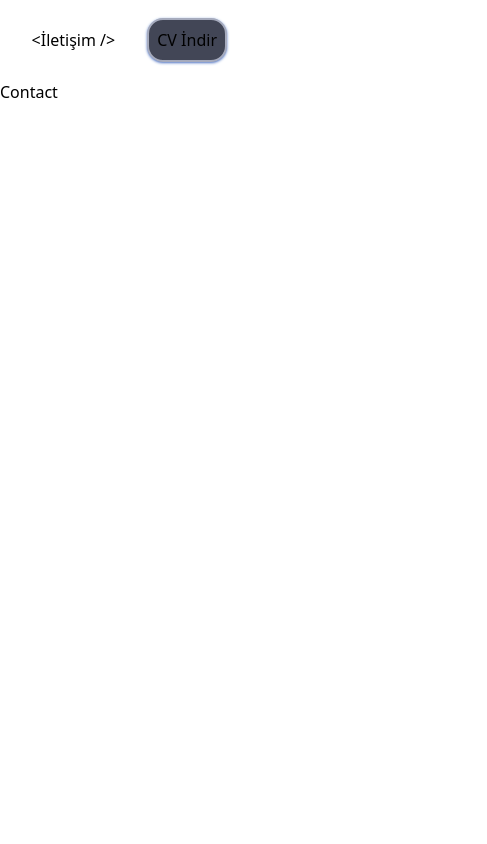
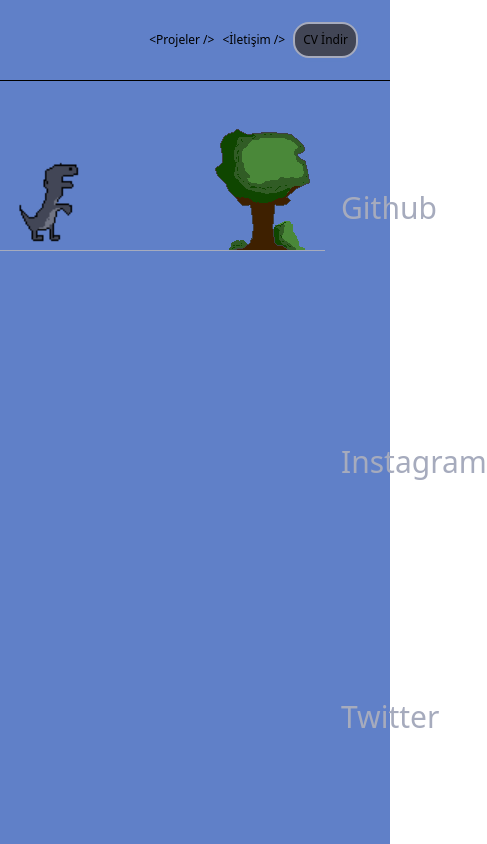
Before and after one commit to emretokk/portfolioDenemeleri, a React (Vite) app: page /contact in a window 390 px wide. Shown: the whole page, 487 px wide, since content can reach past the window. Built offline with nearby package versions, Linux system fonts and the light colour scheme; some icons are missing.

Commit message:
contact page started & responsive fixes

```diff
--- a/src/components/content.jsx
+++ b/src/components/content.jsx
@@ -25,39 +25,28 @@ function Content() {
     <main className="flex border-t border-black h-full relative">
       <div className="w-1/3 h-full">
         <div id="typingArea" className="mt-20 ml-20 w-fit h-fit">
-          <span id="typer" className="text-2xl whitespace-nowrap"></span>
+          <span
+            id="typer"
+            className="text-base md:text-2xl whitespace-nowrap"
+          ></span>
         </div>
       </div>
       <div className="w-2/3 h-full flex flex-col justify-end">
-        <div className="w-full h-fit flex flex-grow items-center justify-center gap-4 text-primary">
-          <a
-            href="https://github.com/emretokk"
-            className="hover:text-grayLight transition-colors"
-          >
-            <FaGithub size={40} />
-          </a>
-          <a
-            href="https://twitter.com/emre_t0k"
-            className="hover:text-grayLight transition-colors"
-          >
-            <FaTwitter size={40} />
-          </a>
-          <a
-            href="https://www.instagram.com/emre.t0k/"
-            className="hover:text-grayLight transition-colors"
-          >
-            <FaInstagram size={40} />
-          </a>
-        </div>
-        <h2 className="text-xl mx-auto">Burası Hala Yapım Aşamasında!!</h2>
+        <h2 className="text-xl mx-auto text-center">
+          Bu site hala yapım aşamasında!!
+        </h2>
         <div className="flex mx-auto">
           <img
             src={construction}
             alt="construction"
-            className="sm:w-[250px] sm:h-[200px] lg:w-[500px] lg:h-[350px]"
+            className="w-[150px] h-[100px] sm:w-[250px] sm:h-[200px] lg:w-[500px] lg:h-[350px]"
           />
           <div className="flex items-center">
-            <img src={crane} alt="crane" className="w-28 h-28" />
+            <img
+              src={crane}
+              alt="crane"
+              className="w-16 h-16 sm:w-28 sm:h-28"
+            />
           </div>
         </div>
       </div>
--- a/src/components/header.jsx
+++ b/src/components/header.jsx
@@ -6,10 +6,7 @@ import myPdf from "../assets/test.pdf";
 function Header() {
   return (
     <header className="w-full h-20 flex shrink-0">
-      <div
-        id="leftHeader"
-        className="sm:w-1/2 h-full flex items-center space-x-8"
-      >
+      <div id="leftHeader" className="w-1/2 h-full flex items-center space-x-8">
         <div className="icon ml-8">
           <Link to={"/"}>
             <FaCodePullRequest className="w-8 h-8 text-black" />
@@ -18,7 +15,7 @@ function Header() {
       </div>
       <div
         id="rightHeader"
-        className="w-1/2 pr-8 h-full flex items-center justify-end space-x-8 whitespace-nowrap"
+        className="w-1/2 pr-8 h-full flex items-center justify-end space-x-2 sm:space-x-8 text-xs sm:text-xl whitespace-nowrap"
       >
         <div className="hover:text-lime">
           <Link to={"/projects"}>{"<Projeler />"}</Link>
--- a/src/components/spaceship.jsx
+++ b/src/components/spaceship.jsx
@@ -2,7 +2,7 @@ import spaceship from "../assets/spaceship.png";
 
 function Spaceship() {
   return (
-    <div className="sm:w-[150px] sm:h-[150px] md:w-[300px] md:h-[300px] lg:w-fit lg:h-fit  absolute bottom-4 left-12 animate-bounceSlow opacity-30">
+    <div className="w-[100px] h-[100px] md:w-[300px] md:h-[300px] lg:w-fit lg:h-fit  absolute bottom-4 left-12 animate-bounceSlow opacity-30">
       <img src={spaceship} alt="spaceship" />
     </div>
   );
--- a/src/pages/contact.jsx
+++ b/src/pages/contact.jsx
@@ -1,10 +1,60 @@
-import React from "react";
+import React, { useEffect, useState } from "react";
 import Header from "../components/header";
+import { FaGithub, FaTwitter, FaLinkedin, FaInstagram } from "react-icons/fa";
+import dino from "../assets/dino.gif";
+import tree from "../assets/tree.png";
+
+const myLinks = {
+  github: "https://github.com/emretokk",
+  twitter: "https://twitter.com/emre_t0k",
+  instagram: "https://www.instagram.com/emre.t0k/",
+};
 
 function Contact() {
   return (
-    <div>
-      <Header /> Contact
+    <div className="w-screen h-screen flex flex-col bg-primary">
+      <Header />
+      <main className="flex flex-col border-t border-black text-grayLight h-full w-full">
+        <div className="h-1/3 w-full flex">
+          <div className="w-5/6 h-2/3 border-grayLight border-b relative">
+            <img
+              src={tree}
+              alt="tree"
+              className={`absolute bottom-0 right-0`}
+            />
+            <img
+              src={dino}
+              alt="dino"
+              className="w-24 h-24 absolute bottom-0"
+            />
+          </div>
+          <a
+            href={myLinks.github}
+            className="flex w-1/6 items-center hover:text-lime"
+          >
+            <FaGithub className="mr-4 w-12 h-12" />
+            <span className="text-3xl">Github</span>
+          </a>
+        </div>
+        <div className="h-1/3 items-center flex flex-row-reverse">
+          <a
+            href={myLinks.instagram}
+            className="flex w-1/6 items-center hover:text-lime"
+          >
+            <FaInstagram className="mr-4 w-12 h-12" />
+            <span className="text-3xl">Instagram</span>
+          </a>
+        </div>
+        <div className="h-1/3 items-center flex flex-row-reverse">
+          <a
+            href={myLinks.twitter}
+            className="flex w-1/6 items-center hover:text-lime"
+          >
+            <FaTwitter className="mr-4 w-12 h-12" />
+            <span className="text-3xl">Twitter</span>
+          </a>
+        </div>
+      </main>
     </div>
   );
 }
--- a/src/pages/projects.jsx
+++ b/src/pages/projects.jsx
@@ -90,8 +90,7 @@ function Projects() {
           <div className="flex flex-col gap-4 grow pl-8">
             <h2 className="text-2xl md:text-3xl">Trendyol Karanlık Mod</h2>
             <p className="text-sm md:text-base">
-              Bu projede Trendyol'a olmayan karanlık modunu eklemeye
-              çalışmıştım.
+              Bu projede Trendyol'a karanlık mod eklemeye çalışmıştım.
             </p>
             <span className=" my-auto whitespace-nowrap text-sm md:text-base1">
               Açık kaynak kodlarına
```
Also changed, not shown: src/assets/dino.gif (added), src/assets/tree.png (added).
